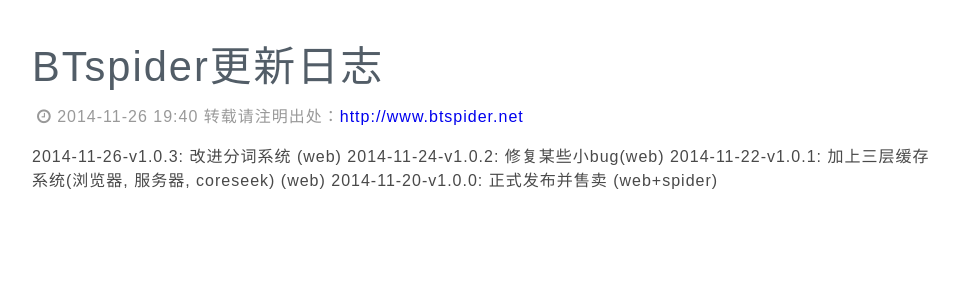
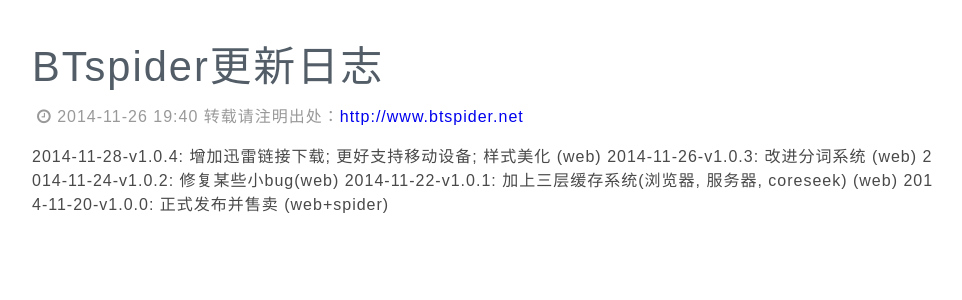
Before and after one commit to sanrenxing007/sanrenxing007.github.io, a Jekyll site: the page built from _posts/2014/11/26/2014-11-26-btspider-log.md, in a window 1280 px wide. Shown: the top 300 px of the page, without its empty margins (154-1116 px from the left). Built offline with Jekyll 4.4.1, drawn with Linux system fonts in a browser that asks for light colours; Markdown is read by kramdown in place of the engine named in the settings.

Commit message:
2014-11-28-v1.0.4: 增加迅雷链接下载; 更好支持移动设备; 样式美化 (web)

```diff
--- a/_posts/2014/11/26/2014-11-26-btspider-log.md
+++ b/_posts/2014/11/26/2014-11-26-btspider-log.md
@@ -5,6 +5,7 @@
 date : 2014-11-26 19:40
 ---
 
+2014-11-28-v1.0.4: 增加迅雷链接下载; 更好支持移动设备; 样式美化 (web)
 2014-11-26-v1.0.3: 改进分词系统 (web)
 2014-11-24-v1.0.2: 修复某些小bug(web)
 2014-11-22-v1.0.1: 加上三层缓存系统(浏览器, 服务器, coreseek) (web)
```
